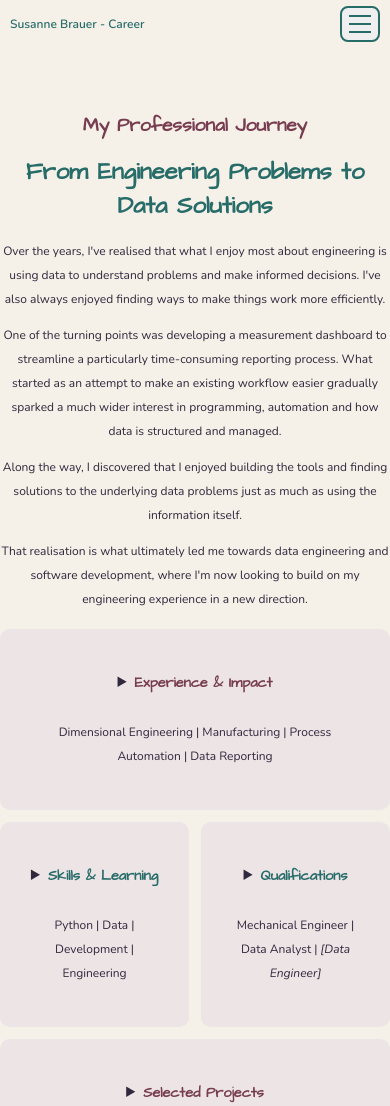
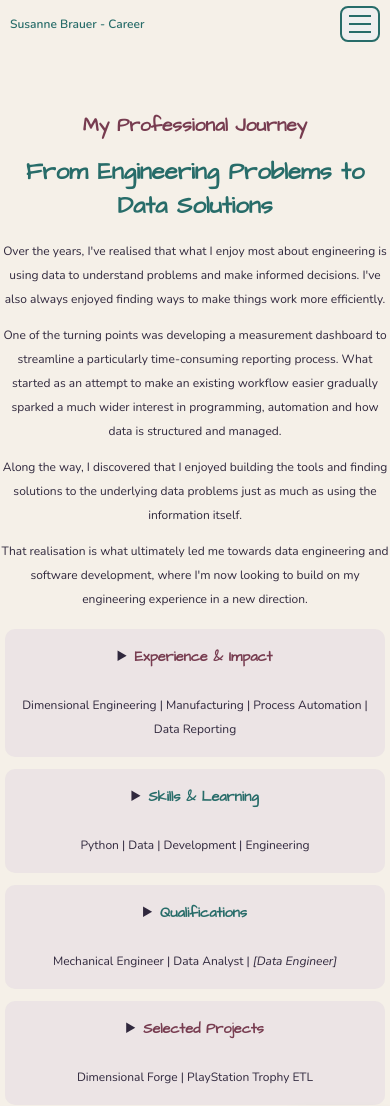
Before and after one commit to SusanneBrauer/SusisCorner, a plain HTML site: page career.html in a window 390 px wide. Shown: the top 1106 px of the page. Drawn offline with nearby package versions, Linux system fonts and the light colour scheme.

Commit message:
add responsive design for career page

```diff
--- a/style.css
+++ b/style.css
@@ -282,6 +282,10 @@ footer {
     #intro-img {
         width: 160px;
     }
+
+    .box {
+        padding: 1rem;
+    }
 }
 
 @media only screen and (max-width: 650px) {
@@ -314,4 +318,20 @@ footer {
         order: 1;
         width: 100px;
     }
+
+    .box {
+        padding: 0.3rem;
+    }
+
+    #career-overview-container {
+        display: grid;
+        grid-template-columns: 1fr;
+        margin-left: 5px;
+        margin-right: 5px;
+    }
+
+    #experience-impact-block, #projects-block {
+        grid-column-start: 1;
+        grid-column-end: 2;
+    }
 }
```
